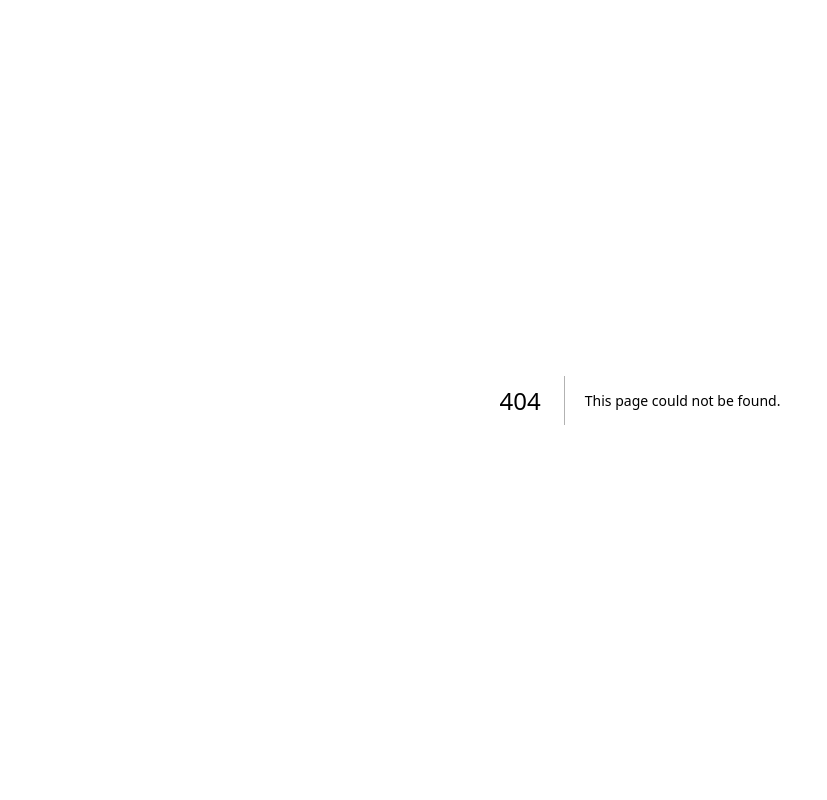
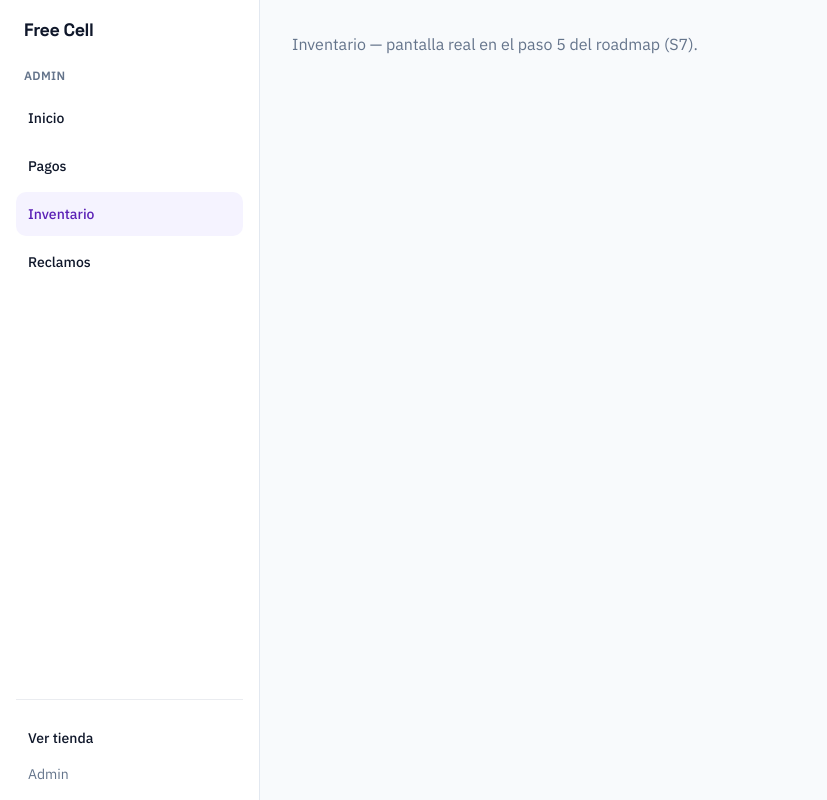
Before and after one commit to AlfredoNavarroDev/FreeCell, a Next.js app in the folder frontend/: page /admin/inventario in a window 1280 px wide. Before the commit this address had no page. Shown: the whole page, without its empty margins (0-827 px from the left). Built offline with nearby package versions, Linux system fonts and the light colour scheme; no server answers.

Commit message:
Frontend: shell de /admin (sidebar) y placeholders de Inventario/Reclamos

```diff
--- /dev/null
+++ b/frontend/src/app/admin/inventario/page.tsx
@@ -0,0 +1,3 @@
+export default function AdminInventarioPage() {
+  return <p className="text-muted">Inventario — pantalla real en el paso 5 del roadmap (S7).</p>;
+}
--- /dev/null
+++ b/frontend/src/app/admin/layout.tsx
@@ -0,0 +1,16 @@
+import type { ReactNode } from "react";
+import { auth } from "@/auth";
+import { AdminSidebar } from "@/components/admin-sidebar";
+import { fetchAdminPayments } from "@/lib/admin-payments-client";
+
+export default async function AdminLayout({ children }: { children: ReactNode }) {
+  const [session, pendingResult] = await Promise.all([auth(), fetchAdminPayments("PENDING", 1)]);
+  const pendingPaymentsCount = pendingResult.ok ? pendingResult.data.total : 0;
+
+  return (
+    <div className="flex min-h-screen">
+      <AdminSidebar pendingPaymentsCount={pendingPaymentsCount} adminName={session?.user.name ?? null} />
+      <main className="flex-1 p-8">{children}</main>
+    </div>
+  );
+}
--- /dev/null
+++ b/frontend/src/app/admin/reclamos/page.tsx
@@ -0,0 +1,3 @@
+export default function AdminReclamosPage() {
+  return <p className="text-muted">Reclamos — pantalla real en S8.</p>;
+}
--- /dev/null
+++ b/frontend/src/components/admin-sidebar.tsx
@@ -0,0 +1,54 @@
+"use client";
+
+import Link from "next/link";
+import { usePathname } from "next/navigation";
+
+const NAV_ITEMS = [
+  { href: "/admin", label: "Inicio", badge: false },
+  { href: "/admin/pagos", label: "Pagos", badge: true },
+  { href: "/admin/inventario", label: "Inventario", badge: false },
+  { href: "/admin/reclamos", label: "Reclamos", badge: false },
+] as const;
+
+export function AdminSidebar({
+  pendingPaymentsCount,
+  adminName,
+}: {
+  pendingPaymentsCount: number;
+  adminName: string | null;
+}) {
+  const pathname = usePathname();
+
+  return (
+    <aside className="flex w-full max-w-[260px] flex-col gap-1 border-r border-line bg-surface p-4">
+      <div className="px-2 pb-5 font-display text-lg font-bold tracking-tight text-ink">Free Cell</div>
+      <div className="px-2 pb-2 text-xs font-semibold tracking-wide text-muted">ADMIN</div>
+      {NAV_ITEMS.map((item) => {
+        const active = pathname === item.href;
+        return (
+          <Link
+            key={item.href}
+            href={item.href}
+            aria-current={active ? "true" : undefined}
+            className={`flex min-h-11 items-center gap-3 rounded-[10px] px-3 text-sm font-medium ${
+              active ? "bg-accent-soft-bg text-accent-soft-ink" : "text-ink"
+            }`}
+          >
+            {item.label}
+            {item.badge && pendingPaymentsCount > 0 ? (
+              <span className="ml-auto rounded-full bg-danger-bg px-2 text-xs font-semibold text-danger-ink">
+                {pendingPaymentsCount}
+              </span>
+            ) : null}
+          </Link>
+        );
+      })}
+      <div className="mt-auto flex flex-col gap-1 border-t border-line-soft pt-4">
+        <Link href="/" className="flex min-h-11 items-center gap-3 rounded-[10px] px-3 text-sm font-medium text-ink">
+          Ver tienda
+        </Link>
+        <p className="px-3 text-sm text-muted">{adminName ?? "Admin"}</p>
+      </div>
+    </aside>
+  );
+}
```
